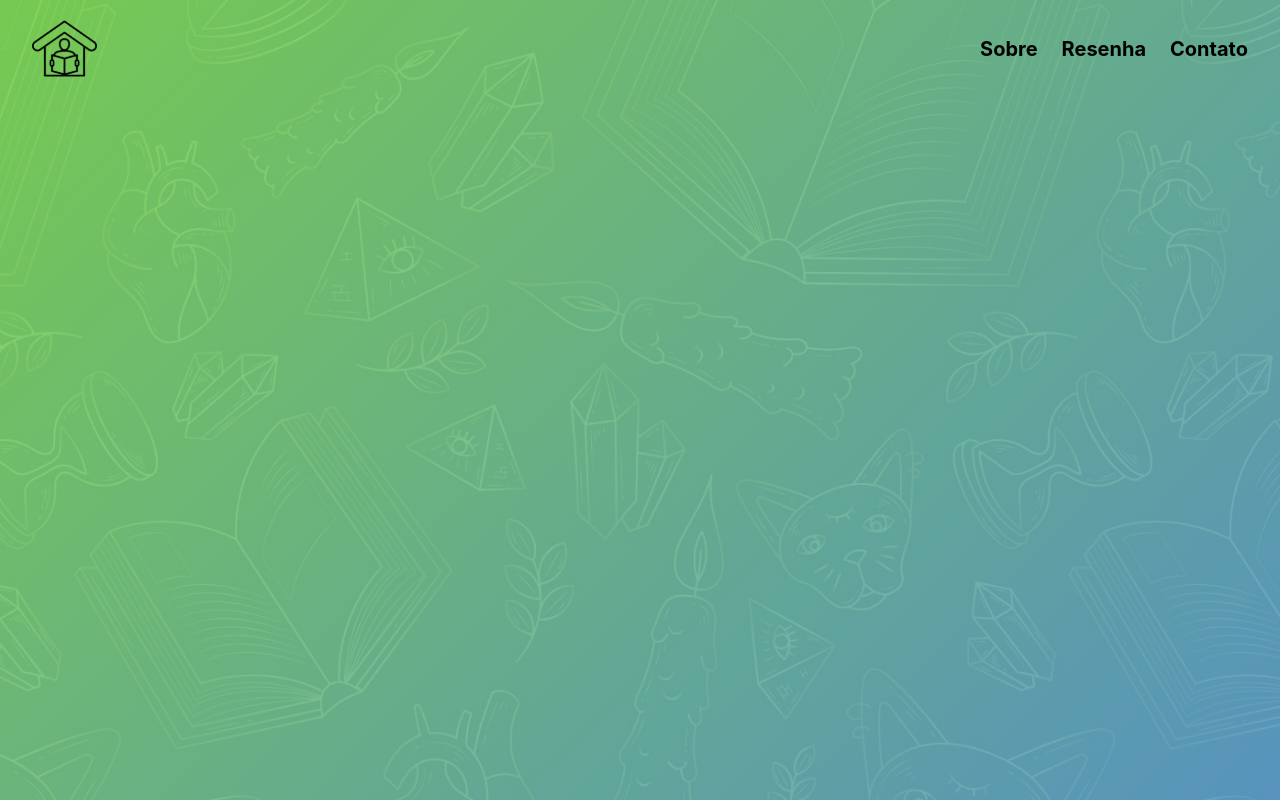
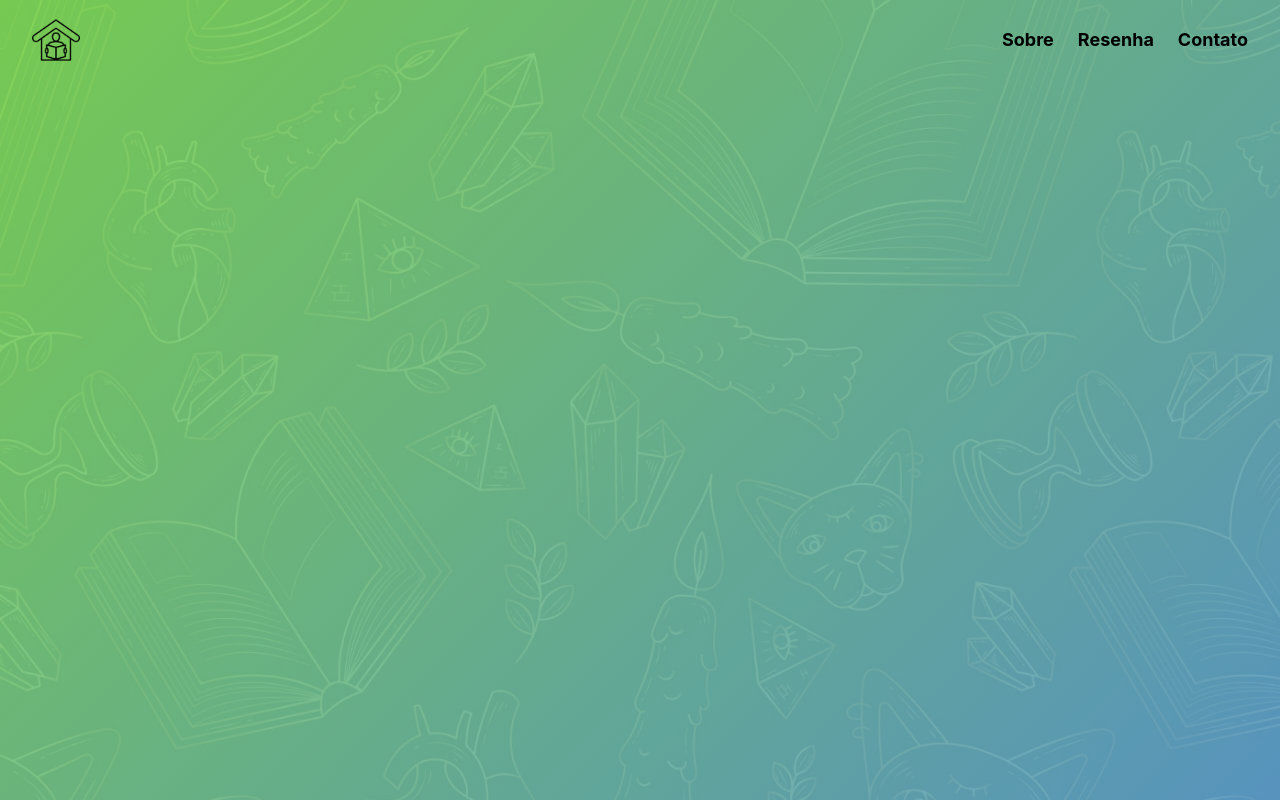
Before and after one commit to viicsousa/mergulhando-na-fantasia, a Next.js app: page / in a window 1280 px wide. Built offline with nearby package versions, Linux system fonts and the light colour scheme.

Commit message:
style: :zap: adjusted styled

```diff
--- a/src/app/components/navBar.tsx
+++ b/src/app/components/navBar.tsx
@@ -6,12 +6,12 @@ export default function NavBar() {
     <nav className="p-4 px-8">
     <div className="container mx-auto flex justify-between items-center">
       <div>
-        <a href="/"><Image src={Logo} alt="Logo do site"/></a>
+        <a href="/"><Image src={Logo} alt="Logo do site" className="w-12 cursor-pointer transform hover:scale-110 transition-transform duration-300"/></a>
       </div>
-      <ul className="flex space-x-6 text-custom-20 font-bold">
-        <li className="cursor-pointer hover:opacity-50">Sobre</li>
-        <li className="cursor-pointer hover:opacity-50">Resenha</li>
-        <li className="cursor-pointer hover:opacity-50">Contato</li>
+      <ul className="flex space-x-6 text-lg font-bold">
+        <li className="cursor-pointer transform hover:scale-110 transition-transform duration-300">Sobre</li>
+        <li className="cursor-pointer transform hover:scale-110 transition-transform duration-300">Resenha</li>
+        <li className="cursor-pointer transform hover:scale-110 transition-transform duration-300">Contato</li>
       </ul>
     </div>
   </nav>
```
